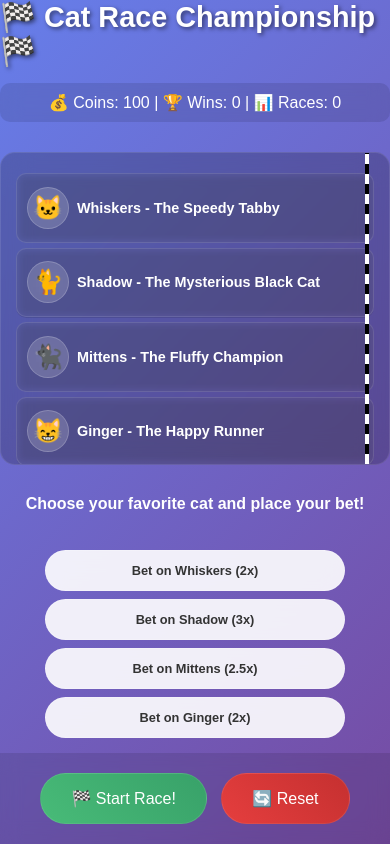
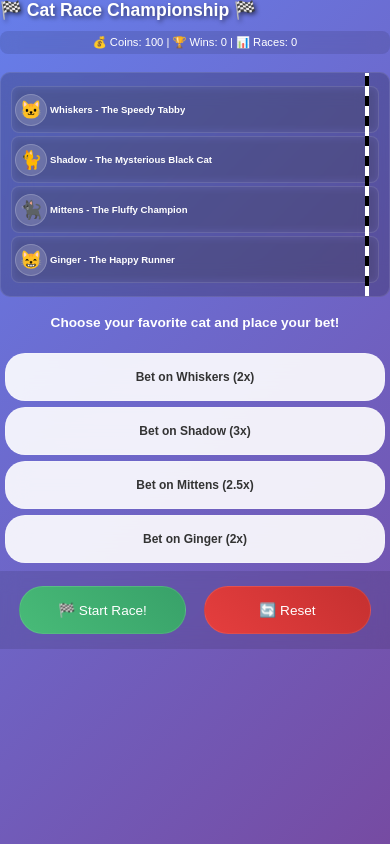
Before and after one commit to beamingnebula/cat_race, a plain HTML site: page index.html in a window 390 px wide. Both pictures are taken after a click on the button "🎮 PLAY 🎮". Drawn offline with Linux system fonts and the light colour scheme.

Commit message:
Update index.html

```diff
--- a/index.html
+++ b/index.html
@@ -14,11 +14,14 @@
             min-height: 100vh;
             height: 100vh;
             color: white;
-            overflow: hidden;
+            overflow: auto;
+            overflow-x: hidden;
             user-select: none;
             -webkit-user-select: none;
             -moz-user-select: none;
             -ms-user-select: none;
+            -webkit-touch-callout: none;
+            -webkit-tap-highlight-color: transparent;
         }
 
         /* Loading Screen Styles */
@@ -154,15 +157,15 @@
         .main-game {
             display: none;
             width: 100%;
-            height: 100vh;
+            min-height: 100vh;
         }
 
         .game-container {
             width: 100%;
-            height: 100vh;
+            min-height: 100vh;
             display: flex;
             flex-direction: column;
-            justify-content: space-between;
+            justify-content: flex-start;
             padding: 0;
             margin: 0;
             background: transparent;
@@ -173,43 +176,46 @@
 
         .game-header {
             text-align: center;
-            padding: 20px 10px;
+            padding: 15px 10px 10px 10px;
             background: rgba(0, 0, 0, 0.1);
             backdrop-filter: blur(10px);
+            flex-shrink: 0;
         }
 
         .game-content {
             flex: 1;
             display: flex;
             flex-direction: column;
-            justify-content: center;
-            padding: 20px;
-            overflow-y: auto;
+            justify-content: flex-start;
+            padding: 10px;
+            overflow: visible;
+            min-height: 0;
         }
 
         h1 {
             margin: 0;
-            font-size: clamp(1.8em, 5vw, 3em);
+            font-size: clamp(1.2em, 4vw, 2.5em);
             text-shadow: 2px 2px 4px rgba(0, 0, 0, 0.5);
         }
 
         .race-track {
             background: rgba(0, 0, 0, 0.2);
-            border-radius: 15px;
-            padding: 20px;
-            margin: 20px 0;
+            border-radius: 10px;
+            padding: 15px;
+            margin: 10px 0;
             position: relative;
             overflow: hidden;
             backdrop-filter: blur(15px);
             border: 1px solid rgba(255, 255, 255, 0.1);
-            max-width: 100%;
+            width: 100%;
+            box-sizing: border-box;
         }
 
         .lane {
-            height: clamp(60px, 8vh, 80px);
-            margin: 8px 0;
+            height: clamp(50px, 10vh, 70px);
+            margin: 5px 0;
             background: rgba(255, 255, 255, 0.05);
-            border-radius: 10px;
+            border-radius: 8px;
             position: relative;
             display: flex;
             align-items: center;
@@ -218,11 +224,11 @@
         }
 
         .cat {
-            width: clamp(40px, 6vw, 60px);
-            height: clamp(40px, 6vw, 60px);
+            width: clamp(35px, 8vw, 50px);
+            height: clamp(35px, 8vw, 50px);
             position: absolute;
-            left: 10px;
-            font-size: clamp(24px, 4vw, 40px);
+            left: 5px;
+            font-size: clamp(20px, 6vw, 35px);
             display: flex;
             align-items: center;
             justify-content: center;
@@ -251,32 +257,35 @@
         }
 
         .cat-info {
-            margin-left: clamp(60px, 8vw, 80px);
+            margin-left: clamp(45px, 10vw, 60px);
             font-weight: bold;
-            font-size: clamp(0.9em, 2.5vw, 1.1em);
+            font-size: clamp(0.7em, 3vw, 1em);
+            white-space: nowrap;
+            overflow: hidden;
+            text-overflow: ellipsis;
         }
 
         .controls {
             text-align: center;
-            padding: 20px 10px;
+            padding: 15px 10px;
             background: rgba(0, 0, 0, 0.1);
             backdrop-filter: blur(10px);
+            flex-shrink: 0;
         }
 
         .bet-section {
-            display: flex;
-            gap: 10px;
-            justify-content: center;
-            flex-wrap: wrap;
-            margin: 15px 0;
-            padding: 0 10px;
+            display: grid;
+            grid-template-columns: repeat(auto-fit, minmax(200px, 1fr));
+            gap: 8px;
+            margin: 10px 0;
+            padding: 0 5px;
         }
 
         .bet-button {
-            padding: clamp(8px, 2vh, 12px) clamp(16px, 4vw, 24px);
+            padding: 12px 16px;
             border: none;
-            border-radius: 25px;
-            font-size: clamp(0.8em, 2.2vw, 1em);
+            border-radius: 20px;
+            font-size: clamp(0.7em, 3vw, 0.9em);
             font-weight: bold;
             cursor: pointer;
             transition: all 0.3s ease;
@@ -284,6 +293,9 @@
             color: #333;
             backdrop-filter: blur(10px);
             border: 1px solid rgba(255, 255, 255, 0.2);
+            width: 100%;
+            min-height: 44px;
+            touch-action: manipulation;
         }
 
         .bet-button:hover {
@@ -298,15 +310,18 @@
         }
 
         .start-button, .reset-button {
-            padding: clamp(12px, 2.5vh, 15px) clamp(30px, 6vw, 40px);
-            font-size: clamp(1em, 3vw, 1.3em);
+            padding: 12px 25px;
+            font-size: clamp(0.9em, 4vw, 1.1em);
             border: none;
-            border-radius: 30px;
+            border-radius: 25px;
             cursor: pointer;
             transition: all 0.3s ease;
-            margin: 0 5px;
+            margin: 5px;
             backdrop-filter: blur(10px);
             border: 1px solid rgba(255, 255, 255, 0.1);
+            min-height: 44px;
+            min-width: 120px;
+            touch-action: manipulation;
         }
 
         .start-button {
@@ -332,32 +347,33 @@
 
         .game-status {
             text-align: center;
-            font-size: clamp(1em, 3vw, 1.3em);
-            margin: 15px 0;
+            font-size: clamp(0.8em, 3.5vw, 1.1em);
+            margin: 10px 0;
             font-weight: bold;
-            min-height: 25px;
+            min-height: 20px;
+            padding: 0 10px;
         }
 
         .winner-announcement {
             background: linear-gradient(45deg, #ffd700, #ffed4e);
             color: #333;
-            padding: clamp(15px, 3vh, 20px);
-            border-radius: 15px;
+            padding: 15px;
+            border-radius: 10px;
             text-align: center;
-            font-size: clamp(1.1em, 3vw, 1.5em);
+            font-size: clamp(0.9em, 4vw, 1.2em);
             font-weight: bold;
-            margin: 15px 10px;
+            margin: 10px;
             animation: pulse 2s infinite;
             backdrop-filter: blur(10px);
         }
 
         .score {
             text-align: center;
-            font-size: clamp(1em, 2.8vw, 1.2em);
-            margin: 15px 0;
-            padding: 10px;
+            font-size: clamp(0.8em, 3.5vw, 1em);
+            margin: 10px 0;
+            padding: 8px;
             background: rgba(0, 0, 0, 0.1);
-            border-radius: 10px;
+            border-radius: 8px;
             backdrop-filter: blur(10px);
         }
 
@@ -369,41 +385,110 @@
 
         @media (max-width: 768px) {
             .game-content {
-                padding: 10px;
+                padding: 5px;
             }
 
             .bet-section {
-                flex-direction: column;
-                align-items: center;
-                gap: 8px;
+                grid-template-columns: 1fr;
+                gap: 6px;
+                margin: 8px 0;
             }
 
             .bet-button {
-                width: 90%;
-                max-width: 300px;
+                font-size: 0.8em;
+                padding: 10px;
+                min-height: 48px;
             }
 
             .race-track {
-                padding: 15px;
-                margin: 15px 0;
+                padding: 10px;
+                margin: 8px 0;
             }
 
             .lane {
-                margin: 5px 0;
+                margin: 3px 0;
+                height: 45px;
+            }
+
+            .cat {
+                width: 30px;
+                height: 30px;
+                font-size: 18px;
+                left: 3px;
+            }
+
+            .cat-info {
+                margin-left: 38px;
+                font-size: 0.65em;
+            }
+
+            .start-button, .reset-button {
+                display: block;
+                width: 45%;
+                margin: 5px 2.5%;
+                font-size: 0.85em;
+                min-height: 48px;
+            }
+
+            .controls {
+                display: flex;
+                justify-content: space-between;
+                padding: 10px;
             }
         }
 
-        @media (max-height: 600px) {
+        @media (max-width: 480px) {
+            .bet-button {
+                font-size: 0.75em;
+                padding: 8px;
+            }
+
+            .cat-info {
+                font-size: 0.6em;
+            }
+
             .game-header {
-                padding: 10px;
+                padding: 10px 5px 5px 5px;
+            }
+
+            h1 {
+                font-size: 1.1em;
+            }
+
+            .score {
+                font-size: 0.7em;
+                padding: 5px;
+            }
+        }
+
+        @media (max-height: 600px) and (orientation: landscape) {
+            .game-header {
+                padding: 8px 10px 5px 10px;
             }
 
             .controls {
-                padding: 10px;
+                padding: 8px 10px;
             }
 
             .race-track {
-                margin: 10px 0;
+                margin: 5px 0;
+                padding: 8px;
+            }
+
+            .lane {
+                height: 35px;
+                margin: 2px 0;
+            }
+
+            .cat {
+                width: 25px;
+                height: 25px;
+                font-size: 16px;
+            }
+
+            .cat-info {
+                margin-left: 32px;
+                font-size: 0.55em;
             }
         }
     </style>
@@ -572,7 +657,7 @@
             // Start the race animation
             const raceInterval = setInterval(() => {
                 let winner = null;
-                const trackWidth = document.querySelector('.lane').offsetWidth - 80;
+                const trackWidth = document.querySelector('.lane').offsetWidth - (document.querySelector('.cat').offsetWidth + 20);
 
                 for (let i = 1; i <= 4; i++) {
                     const cat = document.getElementById(`cat${i}`);
```
